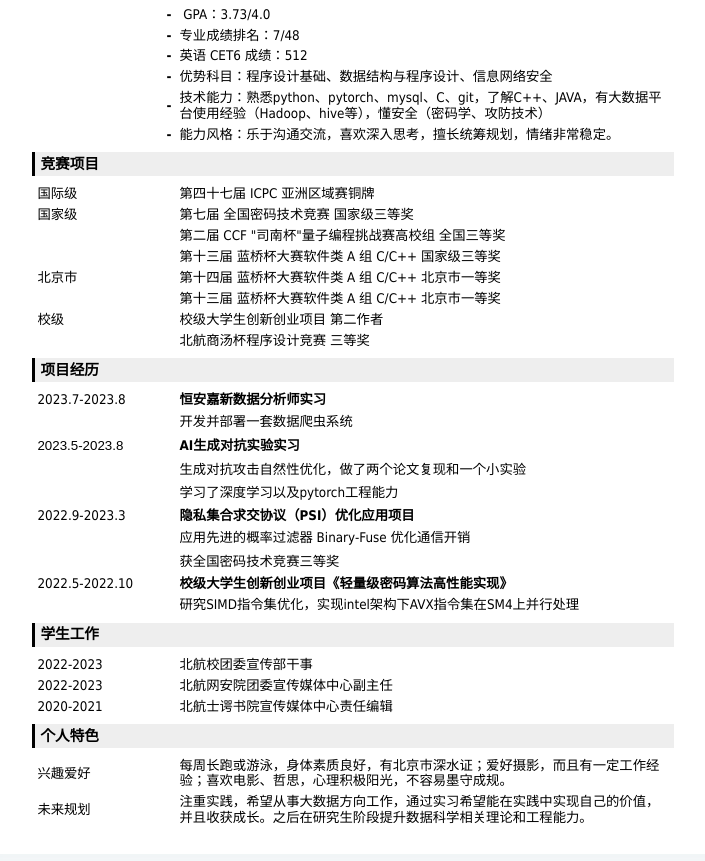
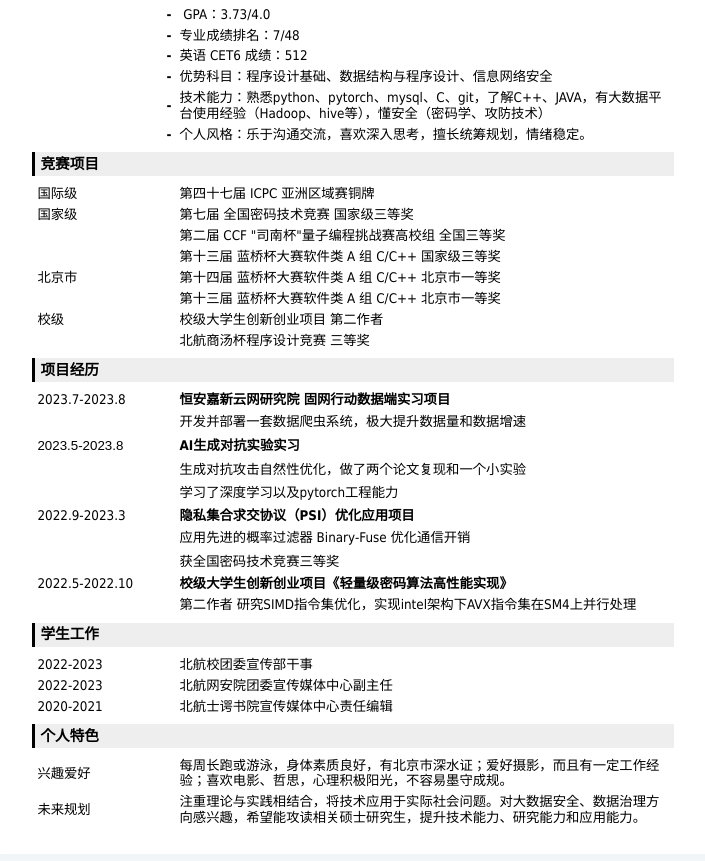
Before and after one commit to 0CarryT0/myCV, a plain HTML site: page index.html in a window 1280 px wide. Shown: the part 227-1088 px from the top of the page, without its empty margins (287-992 px from the left). Drawn offline with Linux system fonts and the light colour scheme.

Commit message:
Update index.html

```diff
--- a/index.html
+++ b/index.html
@@ -254,7 +254,7 @@
             <pre style="min-height: 10pt; margin: 0.75mm 1.0mm 0.75mm 1.5mm;"><span class="Tahoma" style="font-size: 10pt; color: #000000; background-color: transparent; font-weight: bold; font-style: normal; text-decoration: none; line-height: 1.15;">- </span></pre>
         </td><td class="cell border_box" style="width: auto; background-color: transparent; text-align: left; vertical-align: middle; border-top: 0.75pt none #000000; border-right: 0.75pt none #000000; border-bottom: 0.75pt none #000000; border-left: 0.75pt none #000000;">
             <input type="hidden" name="key" value="key_skill"/>
-            <pre style="min-height: 10pt; margin: 0.75mm 1.0mm 0.75mm 0.0mm;"><span class="Tahoma" style="font-size: 10pt; color: #000000; background-color: transparent; font-weight: normal; font-style: normal; text-decoration: none; line-height: 1.15;">能力风格：乐于沟通交流，喜欢深入思考，擅长统筹规划，情绪非常稳定。</span></pre>
+            <pre style="min-height: 10pt; margin: 0.75mm 1.0mm 0.75mm 0.0mm;"><span class="Tahoma" style="font-size: 10pt; color: #000000; background-color: transparent; font-weight: normal; font-style: normal; text-decoration: none; line-height: 1.15;">个人风格：乐于沟通交流，喜欢深入思考，擅长统筹规划，情绪稳定。</span></pre>
         </td>
               </tr>
             </table>
@@ -416,7 +416,7 @@
             <pre style="min-height: 10pt; margin: 0.75mm 1.0mm 0.75mm 1.5mm;"><span class="Tahoma" style="font-size: 10pt; color: #000000; background-color: transparent; font-weight: normal; font-style: normal; text-decoration: none; line-height: 1.15;">2023.7-2023.8</span></pre>
         </td><td class="cell border_box" style="width: auto; background-color: transparent; text-align: left; vertical-align: middle; border-top: 0.75pt none #000000; border-right: 0.75pt none #000000; border-bottom: 0.75pt none #000000; border-left: 0.75pt none #000000;">
             <input type="hidden" name="key" value="title"/>
-            <pre style="min-height: 10pt; margin: 0.75mm 1.0mm 0.75mm 0.0mm;"><span class="Tahoma" style="font-size: 10pt; color: #000000; background-color: transparent; font-weight: bold; font-style: normal; text-decoration: none; line-height: 1.15;">恒安嘉新数据分析师实习</span></pre>
+            <pre style="min-height: 10pt; margin: 0.75mm 1.0mm 0.75mm 0.0mm;"><span class="Tahoma" style="font-size: 10pt; color: #000000; background-color: transparent; font-weight: bold; font-style: normal; text-decoration: none; line-height: 1.15;">恒安嘉新云网研究院 固网行动数据端实习项目</span></pre>
         </td>
               </tr>
             </table>
@@ -428,7 +428,7 @@
             <pre style="min-height: 10pt; margin: 0.5mm 1.0mm 0.5mm 1.5mm;"><span class="Arial" style="font-size: 10pt; color: #000000; background-color: transparent; font-weight: bold; font-style: normal; text-decoration: none; line-height: 1.5;"></span></pre>
         </td><td class="cell border_box" style="width: auto; background-color: transparent; text-align: left; vertical-align: middle; border-top: 0.75pt none #000000; border-right: 0.75pt none #000000; border-bottom: 0.75pt none #000000; border-left: 0.75pt none #000000;">
             <input type="hidden" name="key" value="content"/>
-            <pre style="min-height: 10pt; margin: 0.5mm 1.0mm 0.5mm 0.0mm;"><span class="Tahoma" style="font-size: 10pt; color: #000000; background-color: transparent; font-weight: normal; font-style: normal; text-decoration: none; line-height: 1.5;">开发并部署一套数据爬虫系统</span></pre>
+            <pre style="min-height: 10pt; margin: 0.5mm 1.0mm 0.5mm 0.0mm;"><span class="Tahoma" style="font-size: 10pt; color: #000000; background-color: transparent; font-weight: normal; font-style: normal; text-decoration: none; line-height: 1.5;">开发并部署一套数据爬虫系统，极大提升数据量和数据增速</span></pre>
         </td>
               </tr>
             </table>
@@ -524,7 +524,7 @@
             <pre style="min-height: 10pt; margin: 0.75mm 1.0mm 0.75mm 1.5mm;"><span class="Arial" style="font-size: 10pt; color: #000000; background-color: transparent; font-weight: bold; font-style: normal; text-decoration: none; line-height: 1.15;"></span></pre>
         </td><td class="cell border_box" style="width: auto; background-color: transparent; text-align: left; vertical-align: middle; border-top: 0.75pt none #000000; border-right: 0.75pt none #000000; border-bottom: 0.75pt none #000000; border-left: 0.75pt none #000000;">
             <input type="hidden" name="key" value="content"/>
-            <pre style="min-height: 10pt; margin: 0.75mm 1.0mm 0.75mm 0.0mm;"><span class="Tahoma" style="font-size: 10pt; color: #000000; background-color: transparent; font-weight: normal; font-style: normal; text-decoration: none; line-height: 1.15;">研究SIMD指令集优化，实现intel架构下AVX指令集在SM4上并行处理</span></pre>
+            <pre style="min-height: 10pt; margin: 0.75mm 1.0mm 0.75mm 0.0mm;"><span class="Tahoma" style="font-size: 10pt; color: #000000; background-color: transparent; font-weight: normal; font-style: normal; text-decoration: none; line-height: 1.15;">第二作者 研究SIMD指令集优化，实现intel架构下AVX指令集在SM4上并行处理</span></pre>
         </td>
               </tr>
             </table>
@@ -638,7 +638,7 @@
             <pre style="min-height: 10pt; margin: 0.75mm 1.0mm 0.75mm 1.5mm;"><span class="Arial" style="font-size: 10pt; color: #000000; background-color: transparent; font-weight: normal; font-style: normal; text-decoration: none; line-height: 1.15;">未来规划</span></pre>
         </td><td class="cell border_box" style="width: auto; background-color: transparent; text-align: left; vertical-align: middle; border-top: 0.75pt none #000000; border-right: 0.75pt none #000000; border-bottom: 0.75pt none #000000; border-left: 0.75pt none #000000;">
             <input type="hidden" name="key" value="content"/>
-            <pre style="min-height: 10pt; margin: 0.75mm 1.0mm 0.75mm 0.0mm;"><span class="Tahoma" style="font-size: 10pt; color: #000000; background-color: transparent; font-weight: normal; font-style: normal; text-decoration: none; line-height: 1.15;">注重实践，希望从事大数据方向工作，通过实习希望能在实践中实现自己的价值，并且收获成长。之后在研究生阶段提升数据科学相关理论和工程能力。</span></pre>
+            <pre style="min-height: 10pt; margin: 0.75mm 1.0mm 0.75mm 0.0mm;"><span class="Tahoma" style="font-size: 10pt; color: #000000; background-color: transparent; font-weight: normal; font-style: normal; text-decoration: none; line-height: 1.15;">注重理论与实践相结合，将技术应用于实际社会问题。对大数据安全、数据治理方向感兴趣，希望能攻读相关硕士研究生，提升技术能力、研究能力和应用能力。</span></pre>
         </td>
               </tr>
             </table>
```
